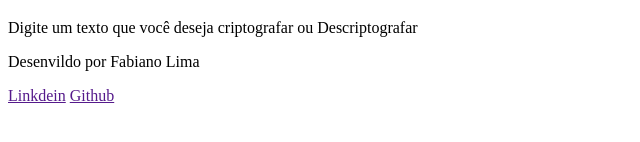
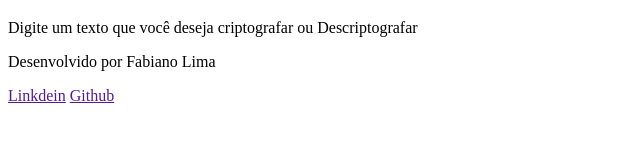
Before and after one commit to Fabis-li/decodificador_texto, a plain HTML site: page index.html in a window 1280 px wide. Shown: the part 502-644 px from the top of the page, 0-640 px from the left. Drawn offline with Linux system fonts and the light colour scheme.

```diff
--- a/index.html
+++ b/index.html
@@ -20,7 +20,7 @@
         <p>Digite um texto que você deseja criptografar ou Descriptografar</p>
     </main>
     <footer>
-        <p>Desenvildo por Fabiano Lima</p>
+        <p>Desenvolvido por Fabiano Lima</p>
         <a href="">Linkdein</a>
         <a href="">Github</a>
     </footer>
```
